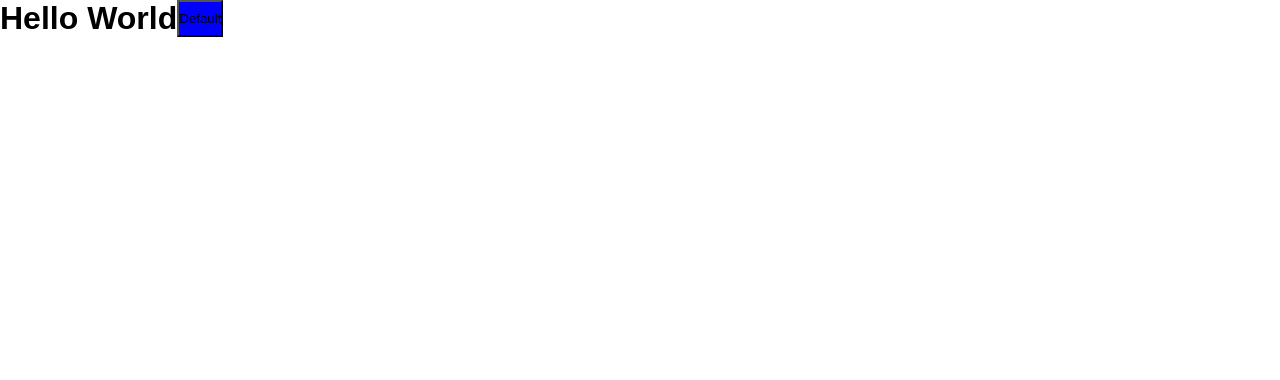
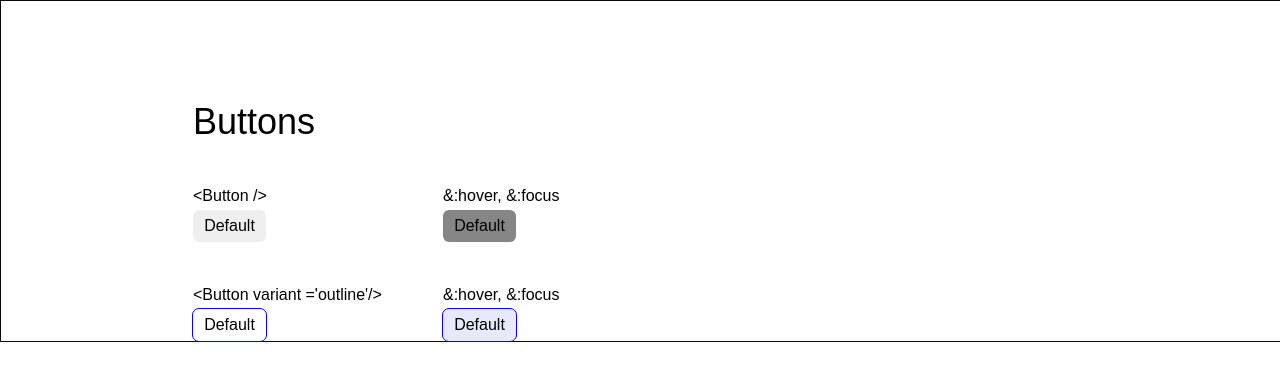
Before and after one commit to DarioPrazeres/button-component, a React (Create React App) app: page / in a window 1280 px wide. Shown: the top 380 px of the page. Built offline with nearby package versions, Linux system fonts and the light colour scheme.

Commit message:
update new button

```diff
--- a/src/App.css
+++ b/src/App.css
@@ -3,110 +3,53 @@
   padding: 0px;
 }
 .App {
-  text-align: center;
+  flex-direction: column;
   display: flex;
   font-weight: 100;
+  font-family: Arial, Helvetica, sans-serif;
+  border: solid rgb(8, 8, 8) 1px;
+  width: 100%;
 }
-
-/*
-  Estilo Para o Barra lateral do App
-
-*/
-.sideBar{
-  width: 30%;
-  height: 1000px;
-  padding: 5px;
-  background-color: rgba(12, 1, 39, 0.898);
-  color: white;
+.body-project{
+  margin-top: 100px;
+  width: 70%;
+  align-self: center;
 }
-.sideBar-header{
-  width: 100%;
-  height: 50px;
-  padding: 20px 5px 5px 3px;
-  display: flex;
-  align-items: center;
-  justify-content: center;
-  justify-content: space-between;
+h1{
+  font-size: 36px;
+  font-weight: 400;
 }
-.sideBar-header button{
+p{
   font-size: 16px;
-  margin: 5px;
-  padding: 5px;
-  height: 45px;
+  margin: 4px 0px 5px 0px;
+}
+.btn-default{
+  margin-top: 40px;
+  display: grid;
+  grid-template-columns: repeat(2, 250px);
+}
+/*-----------------Button Library --------------*/
+.btn,
+.btn-def,
+.btn-out,
+.btn-out-hover{
+  width: 73px;
+  height: 32px;
   border: none;
-  background-color: rgb(103, 101, 101);
-  color: white;
-}
-.wheather-today{
-  margin-top: 100px;
-}
-.wheather-today h1{
-  margin-top: 50px;
-  font-size: 70px;
-  font-weight: 300;
-}
-.wheather-today span{
-  font-size: 45px;
-}
-.state{
-  font-size: 35px;
-  font-weight: 300;
-  margin-top: 50px;
-}
-.search-btn{
-  width: 180px;
-}
-.gps-btn{
-  border-radius: 50%;
-}
-.searchSide{
-  position: relative;
-  border: 1px solid rgba(255, 255, 255, 0);
-}
-.closeSearch{
-  width: 50px;
-  height: 50px;
-  position: absolute;
-  right: 5px;
-}
-.search-place{
-  padding: 5px;
-  margin-top: 70px;
-  border: 1px solid red;
-}
-.search-place button{
-  width: 80px;
-  height: 45px;
-  border: none;
-  background-color: blue;
-  color: white;
+  border-radius: 6px;
   font-size: 16px;
 }
-.search-place input{
-  width: 250px;
-  height: 40px;
-  border: none;
-  background-color: rgba(12, 1, 39, 0.898);
+.btn:hover{
+  background-color: silver;
 }
-.search-place input:focus{
-  border: none;
+.btn-def{
+  background-color: rgb(134, 134, 134);
 }
-/*
-  Estilo Para o Corpo do App
-
-*/
-.bodyApp{
-  width: 70%;
-  height: 1000px;
-  background-color: rgb(12, 1, 39);
-  color: white;
+.btn-out,
+.btn-out-hover{
+  background: none;
+  outline: 1px solid blue;
 }
-
-/*
-  Estilo Para os Componentes gerais
-
-*/
-
-.visible{
-  display: none;
+.btn-out-hover{
+  background-color: rgba(0, 0, 255, 0.09);
 }
--- a/src/App.js
+++ b/src/App.js
@@ -7,10 +7,27 @@ class App extends Component {
   render() {
     return (
       <div className="App">
-        <h1>
-          Hello World
-        </h1>
-        <Button text='Default' color='primary' />
+        <section className='body-project'>
+          <h1>
+            Buttons
+          </h1>
+          <div className='btn-default'>
+            <p>{`<Button />`}</p>
+            <p>{`&:hover, &:focus`}</p>
+            <div><Button text='Default' className='btn'/>
+            </div>
+            <div><Button text='Default' className='btn-def'/>
+            </div>
+          </div>
+          <div className='btn-default'>
+            <p>{`<Button variant ='outline'/>`}</p>
+            <p>{`&:hover, &:focus`}</p>
+            <div><Button text='Default' className='btn-out'/>
+            </div>
+            <div><Button text='Default' className='btn-out-hover' hover=''/>
+            </div>
+          </div>
+        </section>
       </div>
     );
   }
--- a/src/components/Button.js
+++ b/src/components/Button.js
@@ -7,27 +7,14 @@ class Button extends React.Component {
         super(props);
         this.state = {
             textContent: this.props.text,
-            myStyle : {
-                backgroundColor: colorBackground(this.props.color)
-            }
         }
 
     }
 
     render() {
         return (
-            <button style={this.state.myStyle} >{this.state.textContent}</button>
+            <button className={this.props.className} >{this.state.textContent}</button>
         );
     }
 }
-function colorBackground(colorChoose){
-    var cor
-    switch(colorChoose){
-        case 'default': cor ='silver'; break;
-        case 'primary': cor ='blue'; break;
-        case 'secondary': cor ='yellow'; break;
-        case 'danger': cor ='red'; break;
-    }
-    return cor;
-}
 export default Button;
```
Also changed, not shown: src/components/function/sizeFunction.js (added).
